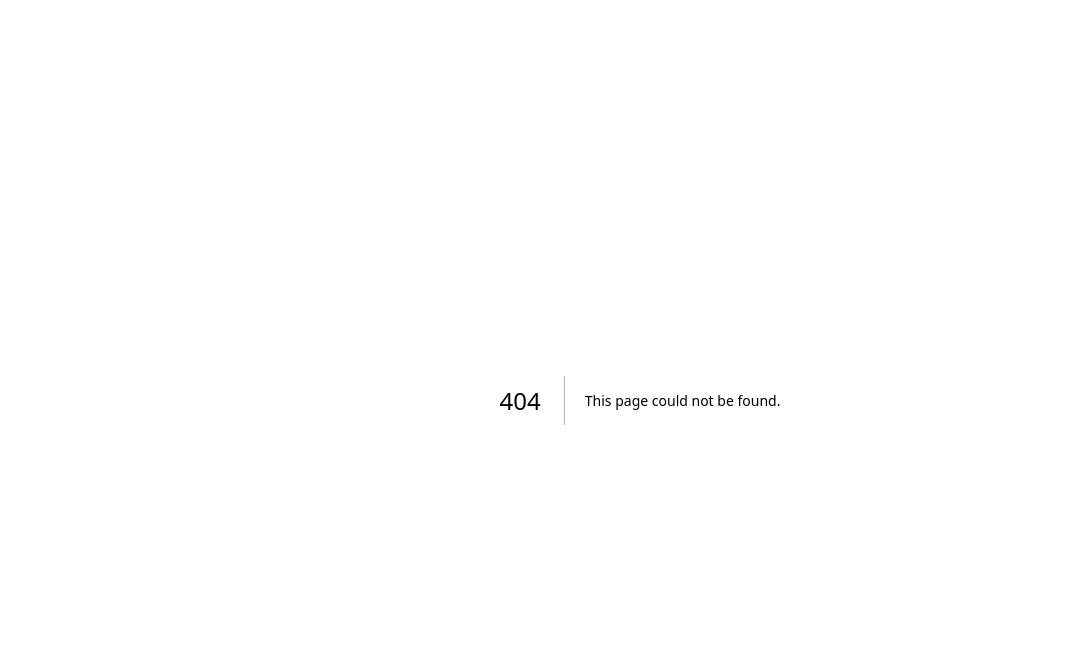
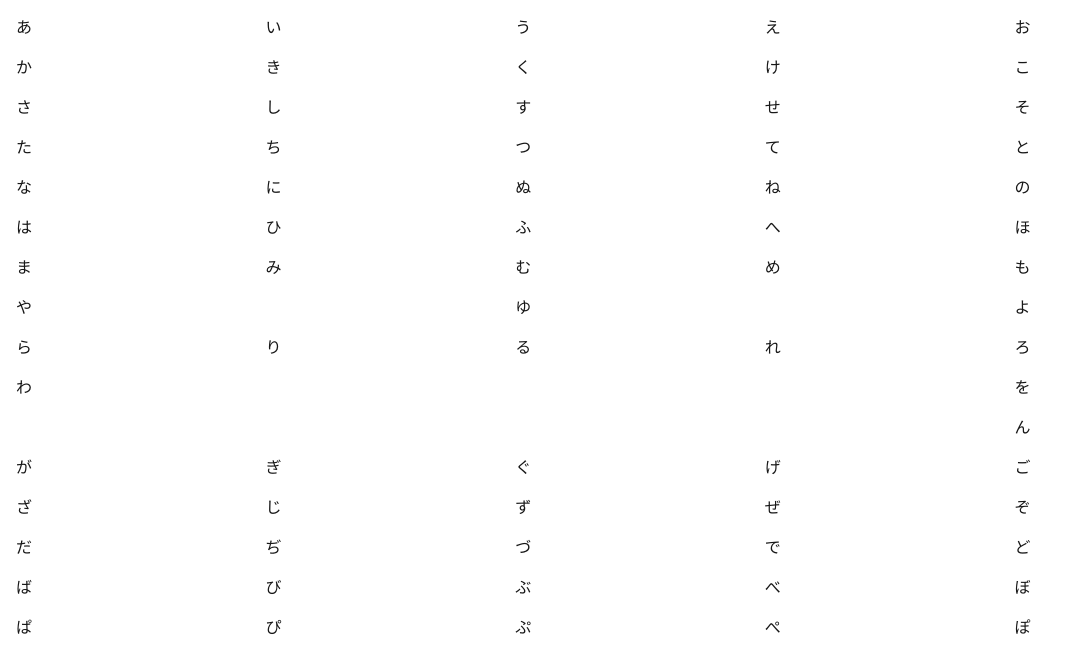
Before and after one commit to henriquegavabarreto/hiragana-training, a Next.js app: page /training/hiragana in a window 1280 px wide. Before the commit this address had no page. Shown: the top 672 px of the page, without its empty margins (0-1077 px from the left). Built offline with nearby package versions, Linux system fonts and the light colour scheme.

Commit message:
add page to show a hiragana table, show each hiragana svg

```diff
--- a/src/app/page.tsx
+++ b/src/app/page.tsx
@@ -1,10 +1,11 @@
-import GenkouBox from "@/components/GenkouBox";
+import Link from "next/link";
 
 export default function Home() {
 	return (
 		<div className="grid grid-rows-[20px_1fr_20px] items-center justify-items-center min-h-screen p-8 pb-20 gap-16 sm:p-20 font-[family-name:var(--font-geist-sans)]">
 			<main className="flex flex-col gap-[32px] row-start-2 items-center sm:items-start">
 				Welcome to Hiragana Training!
+				<Link href="/training/hiragana">See all hiragana</Link>
 			</main>
 		</div>
 	);
--- a/src/app/training/hiragana/[char]/page.tsx
+++ b/src/app/training/hiragana/[char]/page.tsx
@@ -1,6 +1,7 @@
 import GenkouBox from "@/components/GenkouBox";
 import getHiraganaData from "@/lib/getHiraganaData";
 import HiraganaData from "@/types/HiraganaData";
+import Link from "next/link";
 
 export default async function TrainingCharacter({
 	params,
@@ -14,8 +15,13 @@ export default async function TrainingCharacter({
 	if (!hiragana) return <div>Could not find character {decodedChar}</div>;
 
 	return (
-		<div>
-			<GenkouBox charData={hiragana}></GenkouBox>
+		<div className="h-screen flex items-center justify-center">
+			<div className="flex flex-col items-center justify-center w-full max-w-1/3">
+				<GenkouBox charData={hiragana}></GenkouBox>
+				<Link href={"/training/hiragana"} className="m-4">
+					Back
+				</Link>
+			</div>
 		</div>
 	);
 }
--- /dev/null
+++ b/src/app/training/hiragana/page.tsx
@@ -0,0 +1,29 @@
+import { hiraganaGroups } from "@/data/hiraganaGroups";
+import Link from "next/link";
+export default function HiraganaMain() {
+	// Split string groups and convert full-width space to a non-breaking space
+	const groups = hiraganaGroups.map((group) =>
+		group.split("").map((char) => (char === "　" ? "\u00A0" : char))
+	);
+
+	return (
+		<div>
+			{groups.map((group, i) => (
+				<div key={i} className="grid grid-cols-5 m-4">
+					{group.map((character, j) =>
+						character === "\u00A0" ? (
+							<span key={`${character}${j}`}>{character}</span>
+						) : (
+							<Link
+								href={`/training/hiragana/${character}`}
+								key={`${character}${j}`}
+							>
+								{character}
+							</Link>
+						)
+					)}
+				</div>
+			))}
+		</div>
+	);
+}
--- a/src/components/GenkouBox.tsx
+++ b/src/components/GenkouBox.tsx
@@ -14,13 +14,16 @@ export default async function GenkouBox({
 
 	return (
 		<svg
-			className="w-full border-5 border-black rounded-xl"
+			className="w-full border-5 border-black rounded-2xl"
 			id="svg"
 			xmlns="http://www.w3.org/2000/svg"
 			xmlnsXlink="http://www.w3.org/1999/xlink"
 			preserveAspectRatio="xMidYMid meet"
 			viewBox={`0 0 ${viewBoxSize} ${viewBoxSize}`}
 		>
+			<g id="background">
+				<rect width="100%" height="100%" fill="white" />
+			</g>
 			<GenkouGuideLines />
 			<g id="show">
 				{charData.layers.mask.map((stroke, index) => (
--- /dev/null
+++ b/src/data/hiraganaGroups.ts
@@ -0,0 +1,18 @@
+export const hiraganaGroups = [
+	"あいうえお",
+	"かきくけこ",
+	"さしすせそ",
+	"たちつてと",
+	"なにぬねの",
+	"はひふへほ",
+	"まみむめも",
+	"や　ゆ　よ",
+	"らりるれろ",
+	"わ　　　を",
+	"　　　　ん",
+	"がぎぐげご",
+	"ざじずぜぞ",
+	"だぢづでど",
+	"ばびぶべぼ",
+	"ぱぴぷぺぽ",
+];
```
